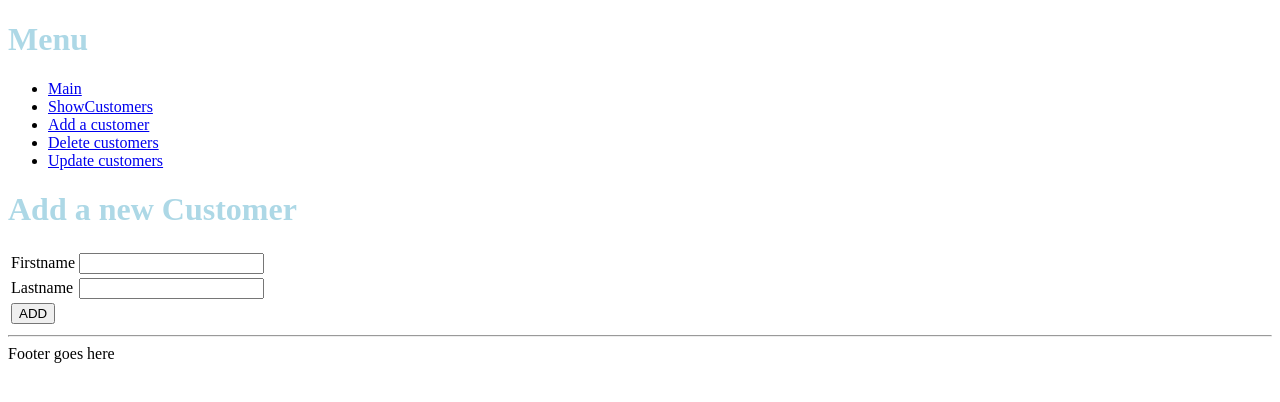
After one commit to grihan008/phpframeworkslabs, a CodeIgniter app: page /database/index.php/customers/addCustomers in a window 1280 px wide. The commit adds this page. Shown: the top 402 px of the page. Run offline with CodeIgniter, Linux system fonts and the light colour scheme.

Commit message:
Add, Delete, Update functionality added

```diff
--- a/application/config/autoload.php
+++ b/application/config/autoload.php
@@ -89,7 +89,7 @@ $autoload['drivers'] = array();
 |
 |	$autoload['helper'] = array('url', 'file');
 */
-$autoload['helper'] = array();
+$autoload['helper'] = array('url');
 
 /*
 | -------------------------------------------------------------------
--- /dev/null
+++ b/application/controllers/Customers.php
@@ -0,0 +1,70 @@
+<?php
+
+class Customers extends CI_Controller
+{
+	public function showCustomers()
+	{
+		$this->load->model('Customer_model');
+		$data['customers']=$this->Customer_model->getCustomers();
+		$data['page']="customers/showCustomers";
+		$this->load->view('menu/content',$data);
+	}
+
+	public function addCustomers()
+	{
+		$this->load->model('Customer_model');
+		$test=0;
+		$btn=$this->input->post("btnSave");
+		if (isset($btn)){
+			$insert_data=array(
+					"fname"=>$this->input->post("fn"),
+					"lname"=>$this->input->post("ln")
+				);
+
+			$test=$this->Customer_model->addCustomers($insert_data);
+		}
+		$data['test']=$test;
+		$data['page']="customers/addCustomers";
+		$this->load->view('menu/content',$data);
+	}
+
+	public function deleteCustomers()
+	{
+		$btn=$this->input->post("delbtn");
+		$this->load->model('Customer_model');
+		if (isset($btn)){
+			$this->Customer_model->deleteCustomers($this->input->post("delete_id"));
+		}
+		$data['customers']=$this->Customer_model->getCustomers();
+		$data['page']="customers/deleteCustomers";
+		$this->load->view('menu/content',$data);
+	}
+
+	public function updateCustomers()
+	{
+		$this->load->model('Customer_model');
+		$data['customers']=$this->Customer_model->getCustomers();
+		$data['page']="customers/updateCustomers";
+		$this->load->view('menu/content',$data);
+	}
+
+	public function doUpdate()
+	{
+		$this->load->model('Customer_model');
+		$id_customers=$this->input->post("id");
+		$fname=$this->input->post("fn");
+		$lname=$this->input->post("ln");
+
+		$amount=count($id_customers);
+		for ($x=0; $x<$amount; $x++){
+			$update_data=array(
+				"fname"=>$fname[$x],
+				"lname"=>$lname[$x]
+				);
+			$this->Customer_model->updateCustomers($update_data,$id_customers[$x]);
+		}
+		$data['customers']=$this->Customer_model->getCustomers();
+		$data['page']="customers/updateCustomers";
+		$this->load->view('menu/content',$data);
+	}
+}
--- a/application/models/Customer_model.php
+++ b/application/models/Customer_model.php
@@ -4,8 +4,25 @@ class Customer_model extends CI_Model
 {
 	public function getCustomers()
 	{
-		$this->db->select('fname, lname');
+		$this->db->select('*');
 		$this->db->from('Customers');
 		return $this->db->get()->result_array();
 	}
+
+	public function addCustomers($insert_data)
+	{
+		$this->db->insert('Customers',$insert_data);
+		return $this->db->affected_rows();
+	}
+
+	public function deleteCustomers($delete_id)
+	{
+		$this->db->delete('Customers', array("id_customers"=>$delete_id));
+	}
+
+	public function updateCustomers($update_data, $id)
+	{
+		$this->db->where("id_customers", $id);
+		$this->db->update("Customers", $update_data);
+	}
 }
--- /dev/null
+++ b/application/views/customers/addCustomers.php
@@ -0,0 +1,22 @@
+<h1>Add a new Customer</h1>
+<form action="<?php echo site_url('customers/addCustomers'); ?>" method="POST">
+	<table>
+		<tr>
+			<td>Firstname</td>
+			<td><input type="text" name="fn"></td>
+		</tr>
+		<tr>
+			<td>Lastname</td>
+			<td><input type="text" name="ln"></td>
+		</tr>
+		<tr>
+			<td colspan="2"><button type="submit" name="btnSave">ADD</button></td>
+		</tr>
+	</table>
+</form>
+
+<?php
+	if ($test>0){
+		echo "Data was successfully inserted";
+	}
+?>
--- a/application/views/customers/showCustomers.php
+++ b/application/views/customers/showCustomers.php
@@ -1,6 +1,9 @@
 <h1>Customers from DB</h1>
+<table>
+<tr><th>Firstname</th><th>Lastname</th></tr>
 <?php
 	foreach ($customers as $row) {
-		echo $row["fname"]." ".$row["lname"]."<br>";
+		echo "<tr><td>".$row["fname"]."</td><td>".$row["lname"]."</td></tr>";
 	}
 ?>
+</table>
--- /dev/null
+++ b/application/views/main/index.php
@@ -0,0 +1 @@
+<h1>This is main page!!!</h1>
--- /dev/null
+++ b/application/views/menu/content.php
@@ -0,0 +1,5 @@
+<?php
+ini_set("display_errors",1);
+$this->load->view('menu/header');
+$this->load->view($page);
+$this->load->view('menu/footer');
--- /dev/null
+++ b/application/views/menu/footer.php
@@ -0,0 +1,4 @@
+<hr>
+Footer goes here
+</body>
+</html>
--- /dev/null
+++ b/application/views/menu/header.php
@@ -0,0 +1,20 @@
+<!DOCTYPE html>
+<html lang="en">
+<head>
+	<meta charset="UTF-8">
+	<title>Example</title>
+	<link rel="stylesheet" href="<?php echo base_url("css/style.css"); ?>">
+</head>
+<body>
+
+	<h1>Menu</h1>
+	<ul>
+		<li><a href="<?php echo site_url('main/index');?>">Main</a></li>
+		<li><a href="<?php echo site_url('customers/ShowCustomers');?>">ShowCustomers</a></li>
+		<li><a href="<?php echo site_url('customers/addCustomers') ?>">Add a customer</a></li>
+		<li><a href="<?php echo site_url('customers/deleteCustomers') ?>">Delete customers</a></li>
+		<li><a href="<?php echo site_url('customers/updateCustomers') ?>">Update customers</a></li>
+	</ul>
+
+<!-- </body>
+</html> -->
--- /dev/null
+++ b/css/style.css
@@ -0,0 +1,3 @@
+h1{
+	color: lightblue;
+}
```
Also changed, not shown: application/controllers/Customer.php (deleted, +0 -11 lines), application/controllers/Main.php (added, +11 -0 lines), application/views/customers/deleteCustomers.php (added, +9 -0 lines), application/views/customers/updateCustomers.php (added, +12 -0 lines).
